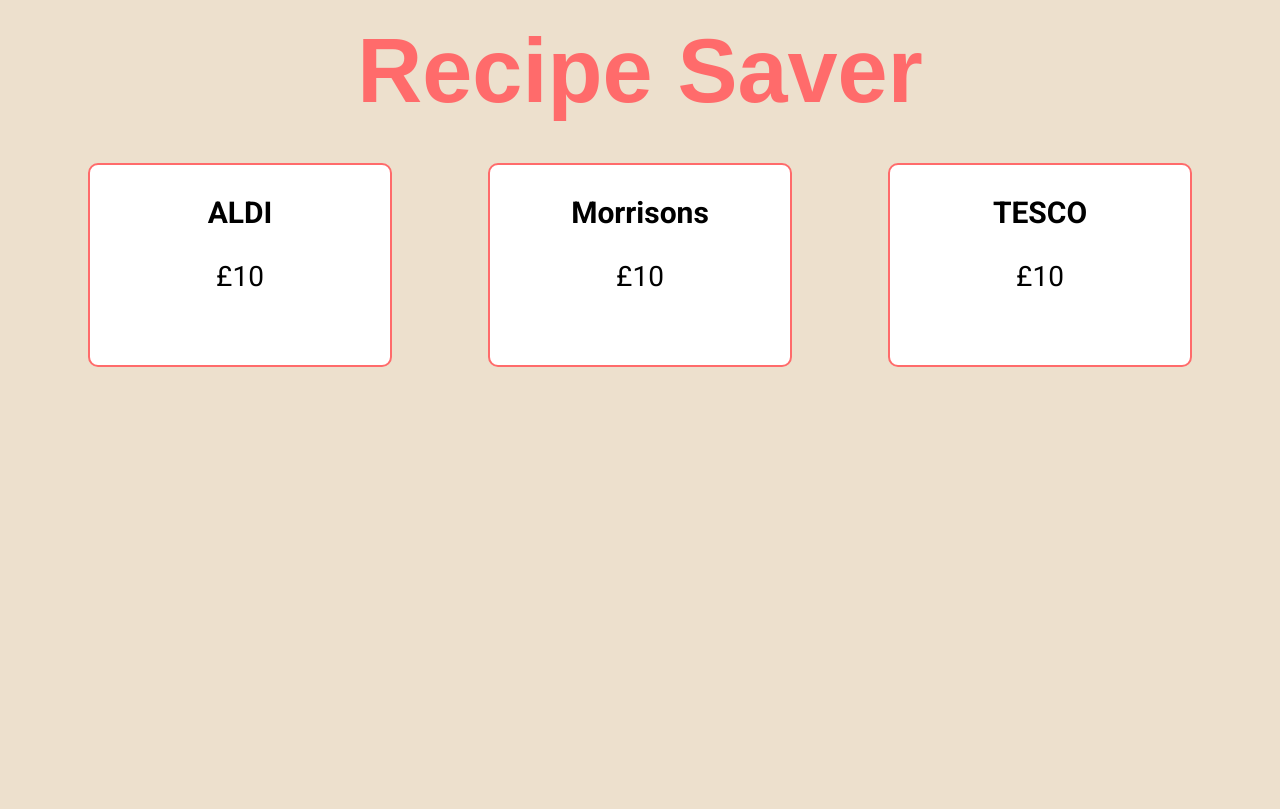
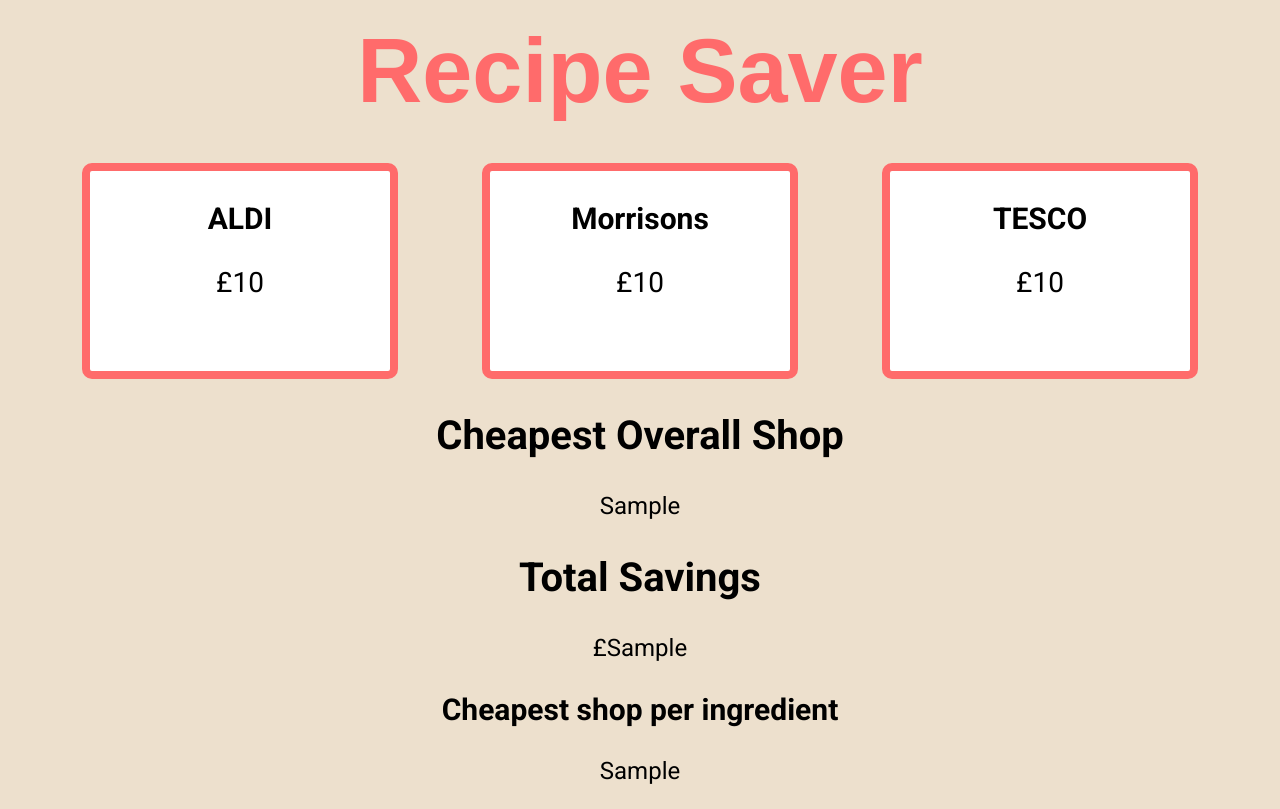
Before and after one commit to ReWats/group_3_project_recipesaver, a Flask app: template backend/templates/output.html in a window 1280 px wide. Before the commit the page ends 367 px from the top, so only its background shows below. Run offline with Flask 3, Linux system fonts and the light colour scheme; the template is opened without the code that fills it: most values are stand-ins (such as "Sample title", 1, 10 or a date in 2020); some web fonts are replaced.

Commit message:
added content to frontend

```diff
--- a/backend/static/css/style.css
+++ b/backend/static/css/style.css
@@ -42,7 +42,7 @@ form input {
     height: 200px;
     border-radius: 10px;
     margin-top: 20px;
-    border: 2px solid #FF6B6B;
+    border: 8px solid #FF6B6B;
 }
 
 .supermarket-card p {
--- a/backend/templates/output.html
+++ b/backend/templates/output.html
@@ -24,15 +24,14 @@
                 </div>
             </div>
 
-            <!--<h2>Cheapest Overall Shop</h2>-->
+            <h2>Cheapest Overall Shop</h2>
+            <p>{{ cheapest_store }}</p>
 
-            <!--Insert horizontal cards here-->
+            <h2>Total Savings</h2>
+            <p>£{{ mixed_basket_savings }}</p>
 
-            <!--<h2>Your Ingredients:</h2>-->
-
-            <!--Insert list of ingredients here-->
-
-            <!--Insert button to save recipe here-->
+            <h3>Cheapest shop per ingredient</h3>
+            <p>{{ cheapest_per_ingredient }}</p>
 
         </div>
 
```
Also changed, not shown: backend/main.py (+0 -9 lines). Lines whose indentation alone changed are shown as unchanged.
